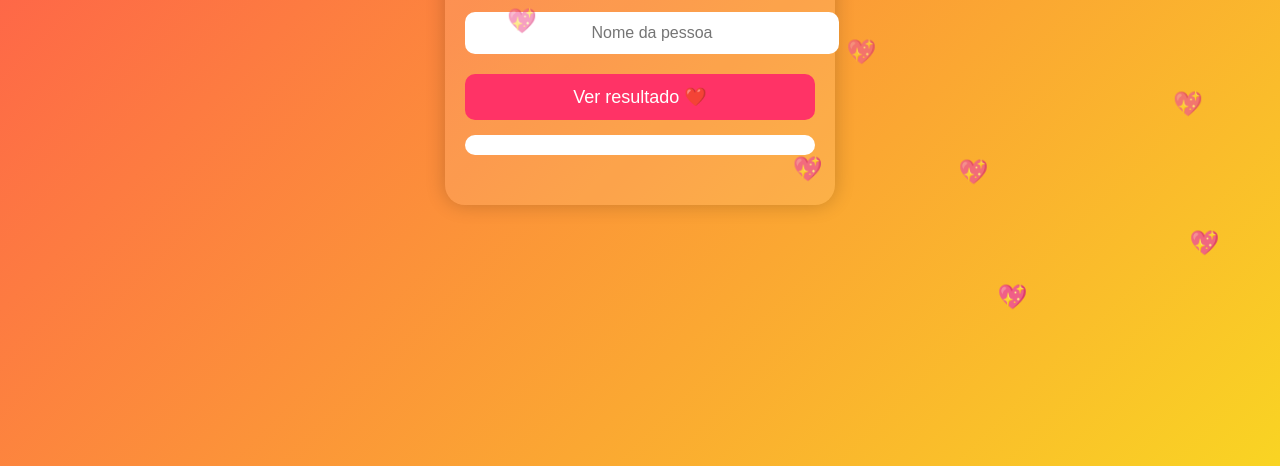
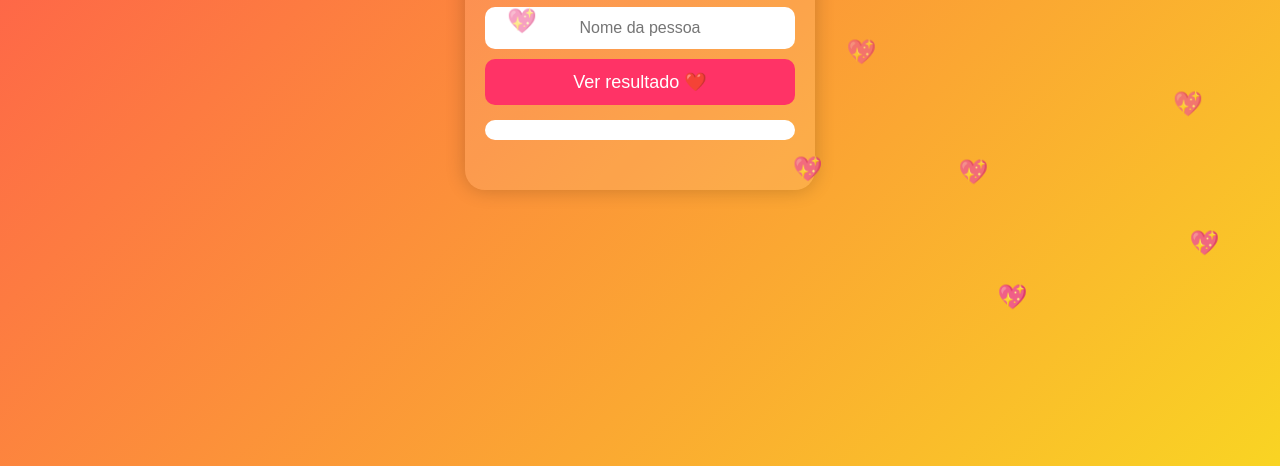
Before and after one commit to RanKane/teste-do-amor, a plain HTML site: page index.html in a window 1280 px wide. Shown: the part 414-880 px from the top of the page. Drawn offline with Linux system fonts and the light colour scheme.

Commit message:
Update index.html

```diff
--- a/index.html
+++ b/index.html
@@ -26,6 +26,7 @@
       box-shadow: 0 0 20px rgba(0,0,0,0.2);
       width: 100%;
       max-width: 350px;
+      box-sizing: border-box;
     }
 
     h1 {
@@ -34,11 +35,14 @@
     }
 
     input {
+      display: block;
+      box-sizing: border-box;
+      width: 100%;
+      max-width: 310px;
+      margin: 10px auto;
       padding: 12px;
-      margin: 10px 0;
       border: none;
       border-radius: 10px;
-      width: 100%;
       text-align: center;
       font-size: 16px;
     }
@@ -52,7 +56,9 @@
       cursor: pointer;
       font-size: 18px;
       width: 100%;
-      margin-top: 10px;
+      max-width: 310px;
+      margin: 10px auto 0;
+      display: block;
       transition: 0.2s;
     }
 
@@ -93,6 +99,7 @@
       width: 0;
       transition: width 1s ease;
     }
+
     .coracao {
       position: fixed;
       bottom: 0;
```
Lines whose indentation alone changed are shown as unchanged.
